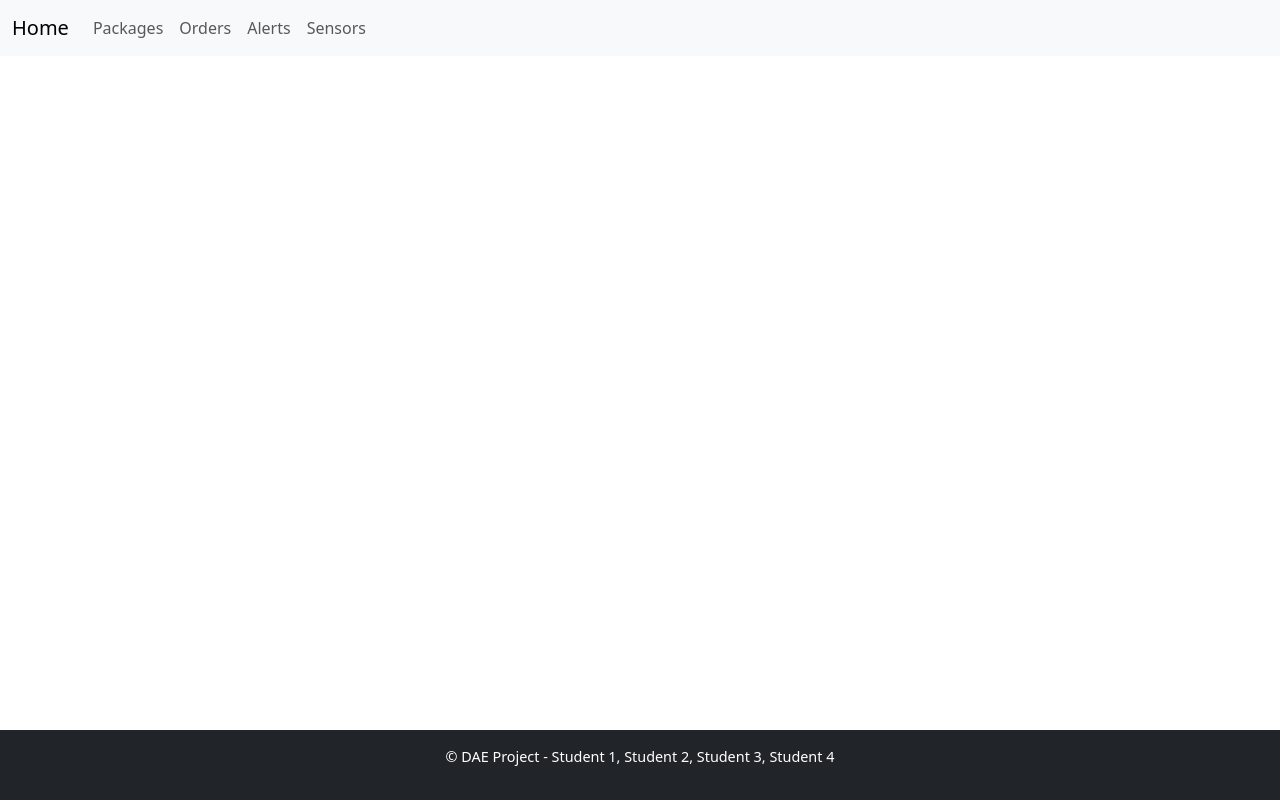
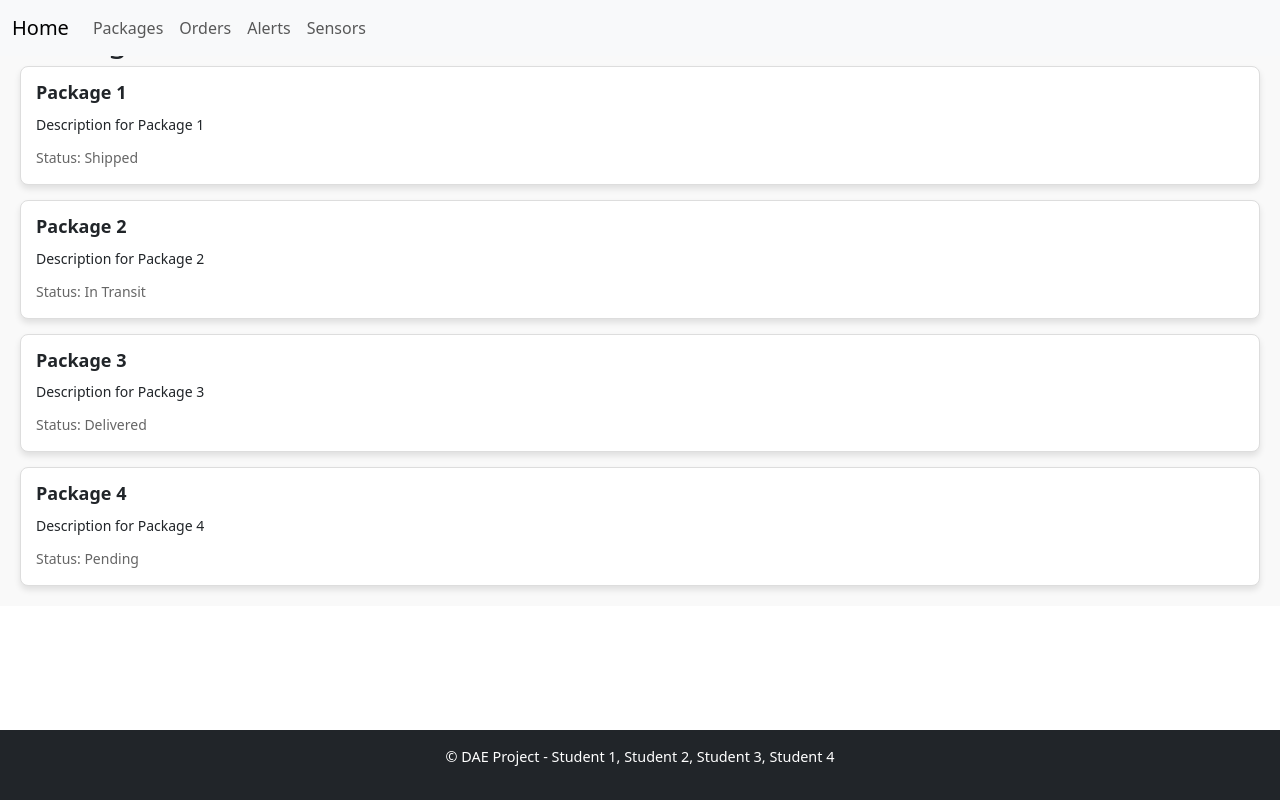
Before and after one commit to Joao-Onofre/projeto-pmei, a Nuxt app in the folder PMEI-frontend/: page /packages in a window 1280 px wide. Built offline with nearby package versions, Linux system fonts and the light colour scheme.

Commit message:
dummy content das listas

```diff
--- /dev/null
+++ b/PMEI-frontend/pages/alerts/index.vue
@@ -0,0 +1,85 @@
+<template>
+  <div class="alerts-container">
+    <h2>Alerts</h2>
+    <div class="alert-list">
+      <div class="alert-item" v-for="alert in alerts" :key="alert.id">
+        <h3>{{ alert.title }}</h3>
+        <p>{{ alert.message }}</p>
+        <span>Status: {{ alert.status }}</span>
+      </div>
+    </div>
+  </div>
+</template>
+
+<script>
+export default {
+  data() {
+    return {
+      // Hardcoded list of alerts
+      alerts: [
+        {
+          id: 1,
+          title: 'Alert 1',
+          message: 'This is the message for Alert 1',
+          status: 'Active',
+        },
+        {
+          id: 2,
+          title: 'Alert 2',
+          message: 'This is the message for Alert 2',
+          status: 'Resolved',
+        },
+        {
+          id: 3,
+          title: 'Alert 3',
+          message: 'This is the message for Alert 3',
+          status: 'Pending',
+        },
+        {
+          id: 4,
+          title: 'Alert 4',
+          message: 'This is the message for Alert 4',
+          status: 'Active',
+        },
+      ],
+    }
+  },
+}
+</script>
+
+<style scoped>
+.alerts-container {
+  padding: 20px;
+  background-color: #f9f9f9;
+}
+
+.alert-list {
+  display: flex;
+  flex-direction: column;
+  gap: 15px;
+}
+
+.alert-item {
+  padding: 15px;
+  background-color: #fff;
+  border: 1px solid #ddd;
+  border-radius: 8px;
+  box-shadow: 0 4px 6px rgba(0, 0, 0, 0.1);
+}
+
+.alert-item h3 {
+  margin: 0 0 10px;
+  font-size: 18px;
+  font-weight: bold;
+}
+
+.alert-item p {
+  margin: 0 0 10px;
+  font-size: 14px;
+}
+
+.alert-item span {
+  font-size: 14px;
+  color: #666;
+}
+</style>
--- /dev/null
+++ b/PMEI-frontend/pages/orders/index.vue
@@ -0,0 +1,85 @@
+<template>
+  <div class="orders-container">
+    <h2>Orders</h2>
+    <div class="order-list">
+      <div class="order-item" v-for="order in orders" :key="order.id">
+        <h3>{{ order.title }}</h3>
+        <p>{{ order.description }}</p>
+        <span>Status: {{ order.status }}</span>
+      </div>
+    </div>
+  </div>
+</template>
+
+<script>
+export default {
+  data() {
+    return {
+      // Hardcoded list of orders
+      orders: [
+        {
+          id: 1,
+          title: 'Order 1',
+          description: 'This is the description for Order 1',
+          status: 'Pending',
+        },
+        {
+          id: 2,
+          title: 'Order 2',
+          description: 'This is the description for Order 2',
+          status: 'Shipped',
+        },
+        {
+          id: 3,
+          title: 'Order 3',
+          description: 'This is the description for Order 3',
+          status: 'Delivered',
+        },
+        {
+          id: 4,
+          title: 'Order 4',
+          description: 'This is the description for Order 4',
+          status: 'Processing',
+        },
+      ],
+    }
+  },
+}
+</script>
+
+<style scoped>
+.orders-container {
+  padding: 20px;
+  background-color: #f9f9f9;
+}
+
+.order-list {
+  display: flex;
+  flex-direction: column;
+  gap: 15px;
+}
+
+.order-item {
+  padding: 15px;
+  background-color: #fff;
+  border: 1px solid #ddd;
+  border-radius: 8px;
+  box-shadow: 0 4px 6px rgba(0, 0, 0, 0.1);
+}
+
+.order-item h3 {
+  margin: 0 0 10px;
+  font-size: 18px;
+  font-weight: bold;
+}
+
+.order-item p {
+  margin: 0 0 10px;
+  font-size: 14px;
+}
+
+.order-item span {
+  font-size: 14px;
+  color: #666;
+}
+</style>
--- /dev/null
+++ b/PMEI-frontend/pages/packages/index.vue
@@ -0,0 +1,89 @@
+<template>
+  <div class="packages-container">
+    <h2>Packages</h2>
+    <div class="package-list">
+      <div
+        class="package-item"
+        v-for="packageItem in packages"
+        :key="packageItem.id"
+      >
+        <h3>{{ packageItem.title }}</h3>
+        <p>{{ packageItem.description }}</p>
+        <span>Status: {{ packageItem.status }}</span>
+      </div>
+    </div>
+  </div>
+</template>
+
+<script>
+export default {
+  data() {
+    return {
+      // Hardcoded list of packages
+      packages: [
+        {
+          id: 1,
+          title: 'Package 1',
+          description: 'Description for Package 1',
+          status: 'Shipped',
+        },
+        {
+          id: 2,
+          title: 'Package 2',
+          description: 'Description for Package 2',
+          status: 'In Transit',
+        },
+        {
+          id: 3,
+          title: 'Package 3',
+          description: 'Description for Package 3',
+          status: 'Delivered',
+        },
+        {
+          id: 4,
+          title: 'Package 4',
+          description: 'Description for Package 4',
+          status: 'Pending',
+        },
+      ],
+    }
+  },
+}
+</script>
+
+<style scoped>
+.packages-container {
+  padding: 20px;
+  background-color: #f9f9f9;
+}
+
+.package-list {
+  display: flex;
+  flex-direction: column;
+  gap: 15px;
+}
+
+.package-item {
+  padding: 15px;
+  background-color: #fff;
+  border: 1px solid #ddd;
+  border-radius: 8px;
+  box-shadow: 0 4px 6px rgba(0, 0, 0, 0.1);
+}
+
+.package-item h3 {
+  margin: 0 0 10px;
+  font-size: 18px;
+  font-weight: bold;
+}
+
+.package-item p {
+  margin: 0 0 10px;
+  font-size: 14px;
+}
+
+.package-item span {
+  font-size: 14px;
+  color: #666;
+}
+</style>
--- /dev/null
+++ b/PMEI-frontend/pages/sensors/index.vue
@@ -0,0 +1,65 @@
+<template>
+  <div class="sensors-container">
+    <h2>Sensors</h2>
+    <div class="sensor-list">
+      <div class="sensor-item" v-for="sensor in sensors" :key="sensor.id">
+        <h3>{{ sensor.title }}</h3>
+        <p>{{ sensor.type }}</p>
+        <span>Status: {{ sensor.status }}</span>
+      </div>
+    </div>
+  </div>
+</template>
+
+<script>
+export default {
+  data() {
+    return {
+      // Hardcoded list of sensors
+      sensors: [
+        { id: 1, title: 'Sensor 1', type: 'Temperature', status: 'Active' },
+        { id: 2, title: 'Sensor 2', type: 'Pressure', status: 'Inactive' },
+        { id: 3, title: 'Sensor 3', type: 'Humidity', status: 'Active' },
+        { id: 4, title: 'Sensor 4', type: 'Motion', status: 'Pending' },
+      ],
+    }
+  },
+}
+</script>
+
+<style scoped>
+.sensors-container {
+  padding: 20px;
+  background-color: #f9f9f9;
+}
+
+.sensor-list {
+  display: flex;
+  flex-direction: column;
+  gap: 15px;
+}
+
+.sensor-item {
+  padding: 15px;
+  background-color: #fff;
+  border: 1px solid #ddd;
+  border-radius: 8px;
+  box-shadow: 0 4px 6px rgba(0, 0, 0, 0.1);
+}
+
+.sensor-item h3 {
+  margin: 0 0 10px;
+  font-size: 18px;
+  font-weight: bold;
+}
+
+.sensor-item p {
+  margin: 0 0 10px;
+  font-size: 14px;
+}
+
+.sensor-item span {
+  font-size: 14px;
+  color: #666;
+}
+</style>
```
